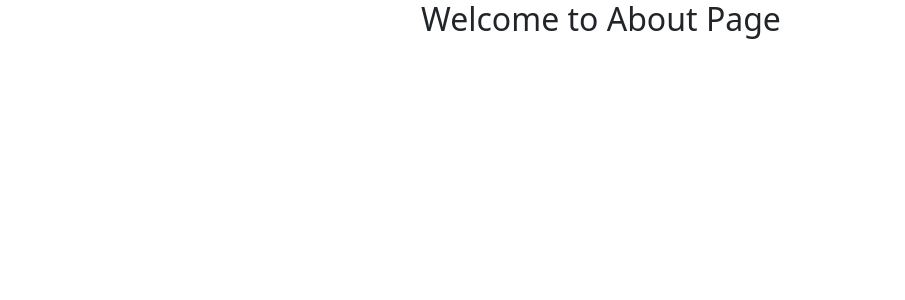
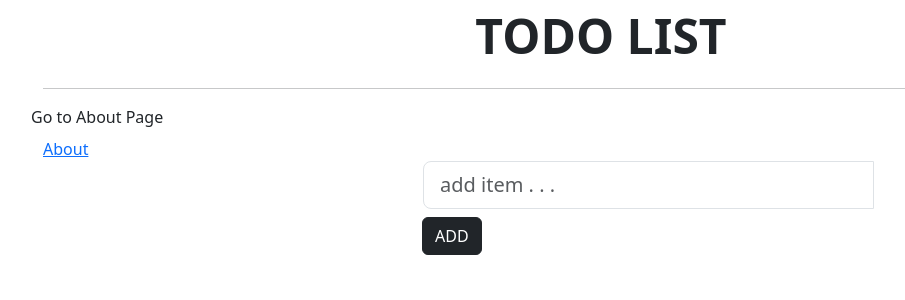
Before and after one commit to Manas-15/todo-app, a React (Create React App) app: page /about in a window 1280 px wide. Shown: the top 300 px of the page, without its empty margins (39-944 px from the left). Built offline with nearby package versions, Linux system fonts and the light colour scheme.

Commit message:
modified

```diff
--- a/src/App.js
+++ b/src/App.js
@@ -1,19 +1,142 @@
-import logo from "./logo.svg";
-import "./App.css";
-import Home from "./Home";
+import React, { useEffect, useState } from "react";
+import Container from "react-bootstrap/Container";
+import Row from "react-bootstrap/Row";
+import Col from "react-bootstrap/Col";
+import Button from "react-bootstrap/Button";
+import InputGroup from "react-bootstrap/InputGroup";
+import FormControl from "react-bootstrap/FormControl";
+import ListGroup from "react-bootstrap/ListGroup";
+import { AiFillDelete } from "react-icons/ai";
+import { Link } from "react-router-dom";
 import "bootstrap/dist/css/bootstrap.css";
-import { Route, Routes } from "react-router-dom";
-import About from "./About";
 
-function App() {
+const App = () => {
+  const [userInput, setUserInput] = useState("");
+  const [list, setList] = useState([]);
+  const [todoItems, setTodoItems] = useState([]);
+
+  const updateInput = (value) => {
+    setUserInput(value);
+  };
+
+  const addItem = () => {
+    if (userInput !== "") {
+      const todoItem = {
+        id: Math.random(),
+        value: userInput,
+      };
+      if (todoItem) {
+        setList([...list, todoItem]);
+      }
+    }
+    setUserInput("");
+  };
+  console.log(list, "::::::::::::::::::::::::");
+
+  useEffect(() => {
+    const setTodoList = JSON.stringify(list);
+    localStorage.setItem("TodoList", setTodoList);
+  }, [list]);
+  useEffect(() => {
+    const getTodoList = JSON.parse(localStorage.getItem("TodoList"));
+    setTodoItems(getTodoList);
+  }, [list]);
+
+  console.log(todoItems, "MMMMMMMMMMMMMMMMMMMMMMMMMMMMMMMM");
+
+  const deleteItem = (ID) => {
+    console.log(ID);
+    const updateList = todoItems.filter((item) => item.id !== ID);
+    setList(updateList);
+  };
   return (
-    <div className="App">
-      <Routes>
-        <Route path="/" element={<Home />} />
-        <Route path="/about" element={<About />} />
-      </Routes>
-    </div>
+    <>
+      <Container>
+        <Row
+          style={{
+            display: "flex",
+            justifyContent: "center",
+            alignItems: "center",
+            fontSize: "3rem",
+            fontWeight: "bolder",
+          }}
+        >
+          TODO LIST
+        </Row>
+
+        <hr />
+        <Row>
+          Go to About Page{" "}
+          <InputGroup>
+            <Link to="/about" variant="dark" className="mt-2">
+              About
+            </Link>
+          </InputGroup>
+        </Row>
+        <Row>
+          <Col md={{ span: 5, offset: 4 }}>
+            <InputGroup className="mb-3">
+              <FormControl
+                placeholder="add item . . . "
+                size="lg"
+                value={userInput}
+                onChange={(item) => updateInput(item.target.value)}
+              />
+
+              <InputGroup>
+                <Button
+                  variant="dark"
+                  className="mt-2"
+                  onClick={() => addItem()}
+                >
+                  ADD
+                </Button>
+              </InputGroup>
+            </InputGroup>
+          </Col>
+        </Row>
+        <Row>
+          <Col md={{ span: 5, offset: 4 }}>
+            <div>
+              {todoItems.map((item) => {
+                return (
+                  <div className="d-flex mb-3">
+                    <ListGroup.Item variant="dark" action>
+                      {item.value}
+                    </ListGroup.Item>
+                    <AiFillDelete
+                      size="20px"
+                      onClick={() => deleteItem(item.id)}
+                    />
+                  </div>
+                );
+              })}
+            </div>
+          </Col>
+        </Row>
+      </Container>
+    </>
   );
-}
+};
 
 export default App;
+
+// import logo from "./logo.svg";
+// import "./App.css";
+// import Home from "./Home";
+// import "bootstrap/dist/css/bootstrap.css";
+// import { Route, Routes } from "react-router-dom";
+// import About from "./About";
+
+// function App() {
+//   return (
+//     <div className="App">
+//       <Routes>
+//         <Route path="/" element={<Home />} />
+//         <Route path="/about" element={<About />} />
+//       </Routes>
+//     </div>
+//   );
+// }
+
+// export default App;
```
